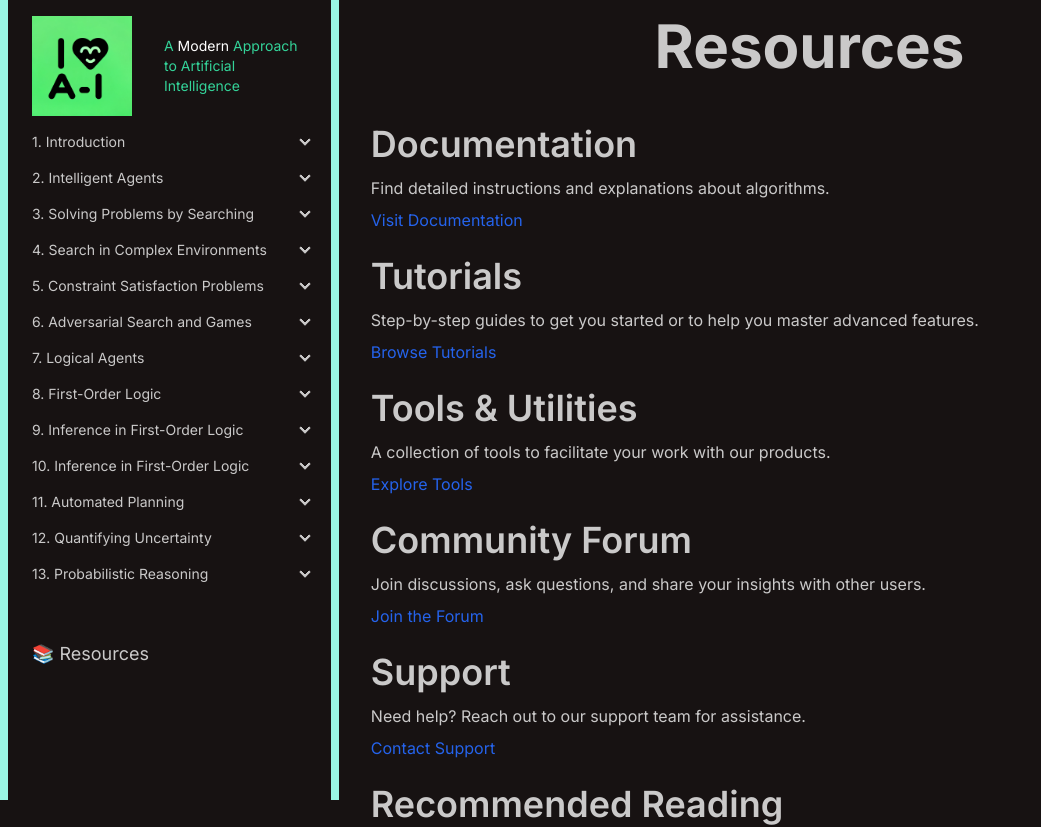
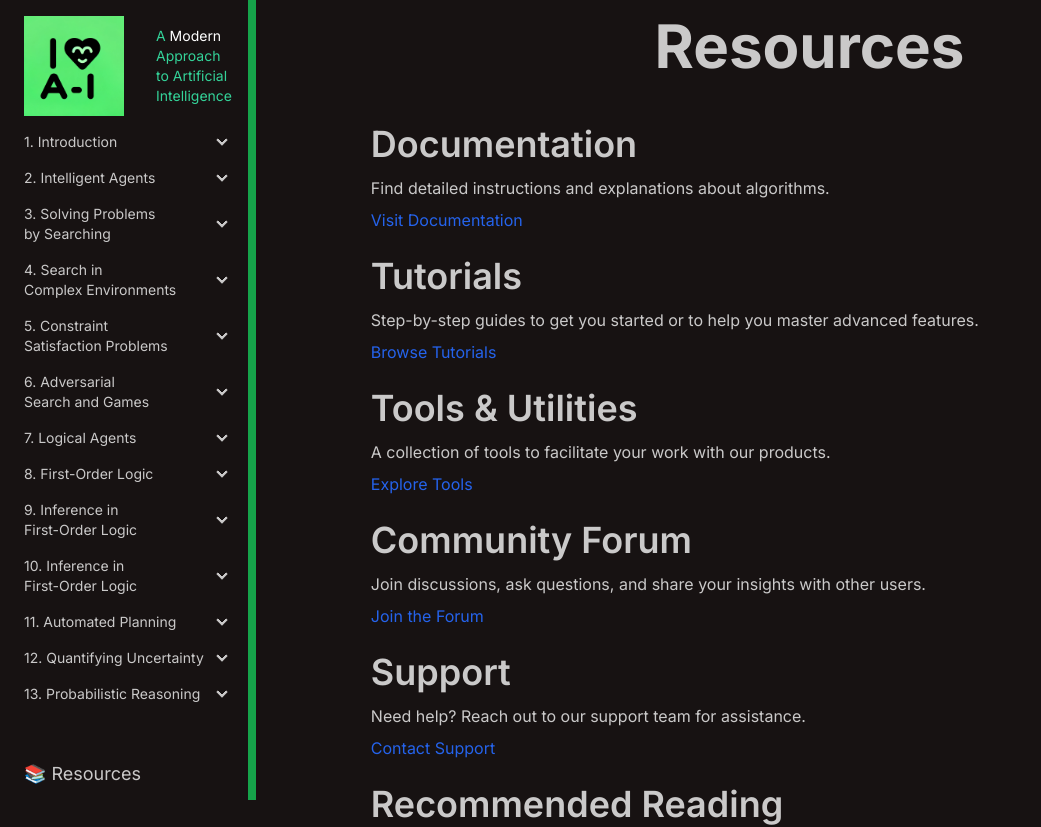
Before and after one commit to viviantang20/4990-project, a Next.js app: page /resources in a window 1280 px wide. Shown: the top 827 px of the page, without its empty margins (0-1041 px from the left). Built offline with nearby package versions, Linux system fonts and the light colour scheme.

Commit message:
sidebar stye

```diff
--- a/components/sidebar.js
+++ b/components/sidebar.js
@@ -33,8 +33,7 @@ export default function Sidebar() {
   const chapter13 = chapterLinks[0];
 
   return (
-    <div className="menu menu-sm lg:menu-md  overflow-y-auto border-l-8 border-r-8  border-teal-200 h-screen top-0 sticky">
-      {" "}
+    <div className=" w-64 menu menu-sm lg:menu-md overflow-y-auto border-r-8  border-green-600 h-screen top-0 sticky">
       {/* Overflowwing issue when multiple drop downs open something with menu styling"*/}
       <li>
         <div className="flex items-center pb-3 ">
```
